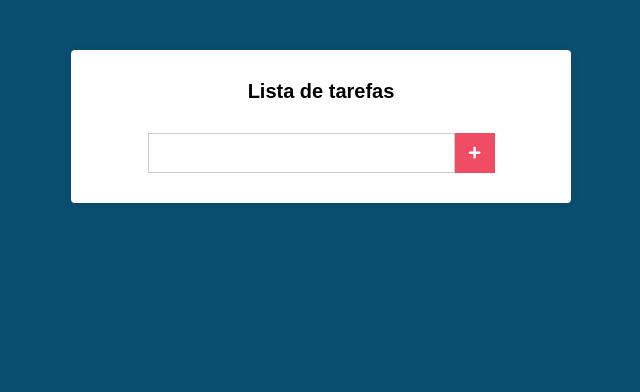
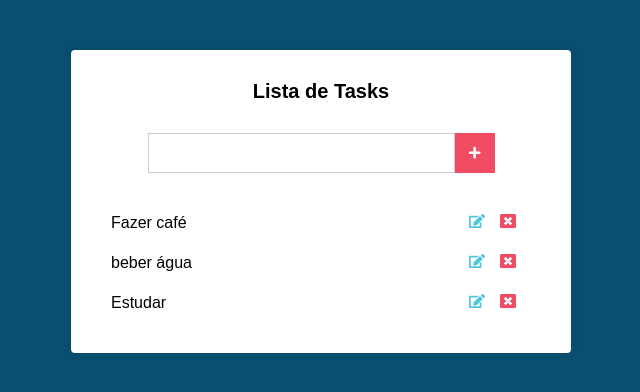
Before and after one commit to FrancioXavier/react-listas-tarefas, a React (Create React App) app: page / in a window 1280 px wide. Shown: the top 392 px of the page, without its empty margins (319-959 px from the left). Built offline with nearby package versions, Linux system fonts and the light colour scheme.

Commit message:
Task styles, task jsx

```diff
--- a/src/components/Main.css
+++ b/src/components/Main.css
@@ -37,3 +37,40 @@
   align-items: center;
   justify-content: center;
 }
+
+.tasks {
+  margin-top: 30px;
+}
+
+.tasks li {
+  display: flex;
+  align-items: center;
+  justify-content: space-between;
+  padding: 10px;
+  transition: all 600ms;
+}
+
+.tasks li:hover {
+  background: #51c5de;
+}
+
+.tasks li .edit {
+  margin-right: 15px;
+  color: #51c5de;
+
+}
+
+.tasks li .delete {
+  margin-right: 15px;
+  color: #f04c64;
+}
+.tasks li .edit,
+.tasks li .delete {
+  cursor: pointer;
+  transition: all 600ms;
+}
+
+.tasks li:hover .edit,
+.tasks li:hover .delete {
+  color: #000;
+}
--- a/src/components/Main.js
+++ b/src/components/Main.js
@@ -4,28 +4,43 @@
 //Form
 import { FaPlus } from 'react-icons/fa';
 
+//Tasks
+import { FaEdit, FaWindowClose } from 'react-icons/fa';
+
 export default class Main extends Component {
   state = {
-    novaTarefa: ' ',
+    newTask: ' ',
+    Tasks: ['Fazer café', 'beber água', 'Estudar'],
   };
 
   handleChange = (e) => {
     this.setState({
-      novaTarefa: e.target.value,
+      newTask: e.target.value,
     });
   };
   render() {
-    const { novaTarefa } = this.state;
+    const { newTask, Tasks } = this.state;
     return (
       <div className="main">
-        <h1>Lista de tarefas</h1>
-
+        <h1>Lista de Tasks</h1>
         <form action="#" className="form">
-          <input type="text" onChange={this.handleChange} value={novaTarefa} />
+          <input type="text" onChange={this.handleChange} value={newTask} />
           <button type="submit">
             <FaPlus />
           </button>
         </form>
+
+        <ul className="tasks">
+          {Tasks.map((task) => (
+            <li key={task}>
+              {task}
+              <div>
+                <FaEdit className="edit" />
+                <FaWindowClose className="delete" />
+              </div>
+            </li>
+          ))}
+        </ul>
       </div>
     );
   }
```
